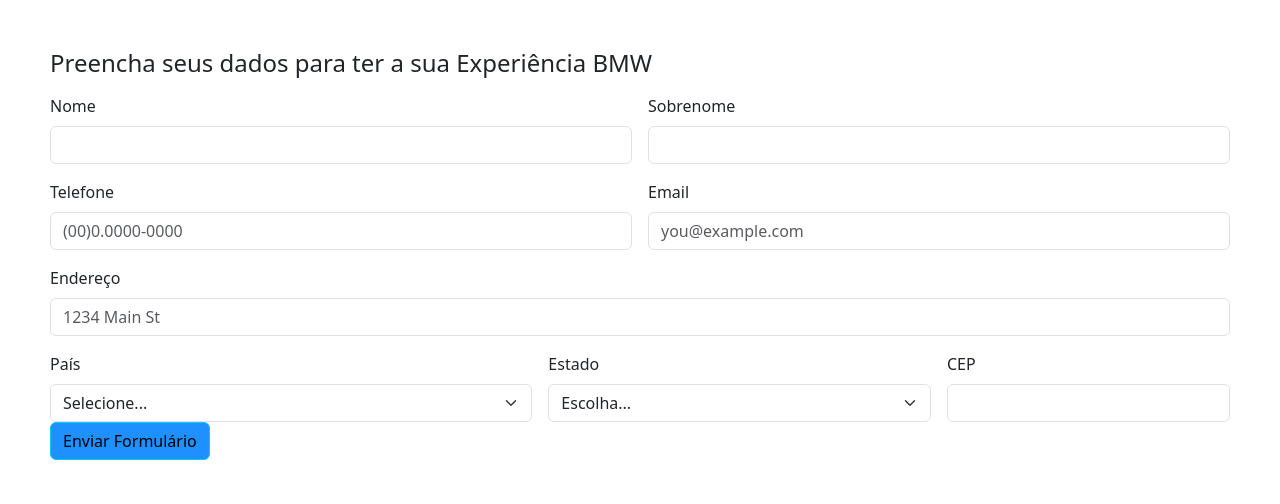
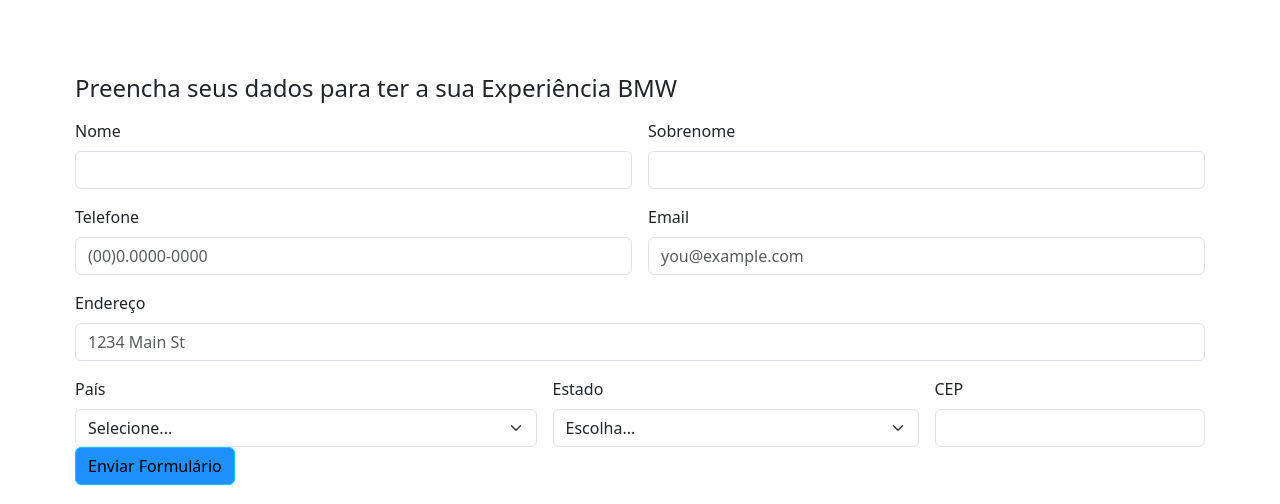
Before and after one commit to PedroIgorFP/Projeto_Site_Zero, a plain HTML site: page Formulario.html in a window 1280 px wide. Shown: the part 57-561 px from the top of the page. Drawn offline with nearby package versions, Linux system fonts and the light colour scheme; grey boxes are pictures that could not be loaded.

Commit message:
atualização rápida em formulário.html

```diff
--- a/styles.css
+++ b/styles.css
@@ -79,7 +79,7 @@
 .formulario_chk{
     text-align: left;
     align-items: center;
-    padding: 50px;
+    padding: 75px;
 }
 
 .bmw_png{
```
